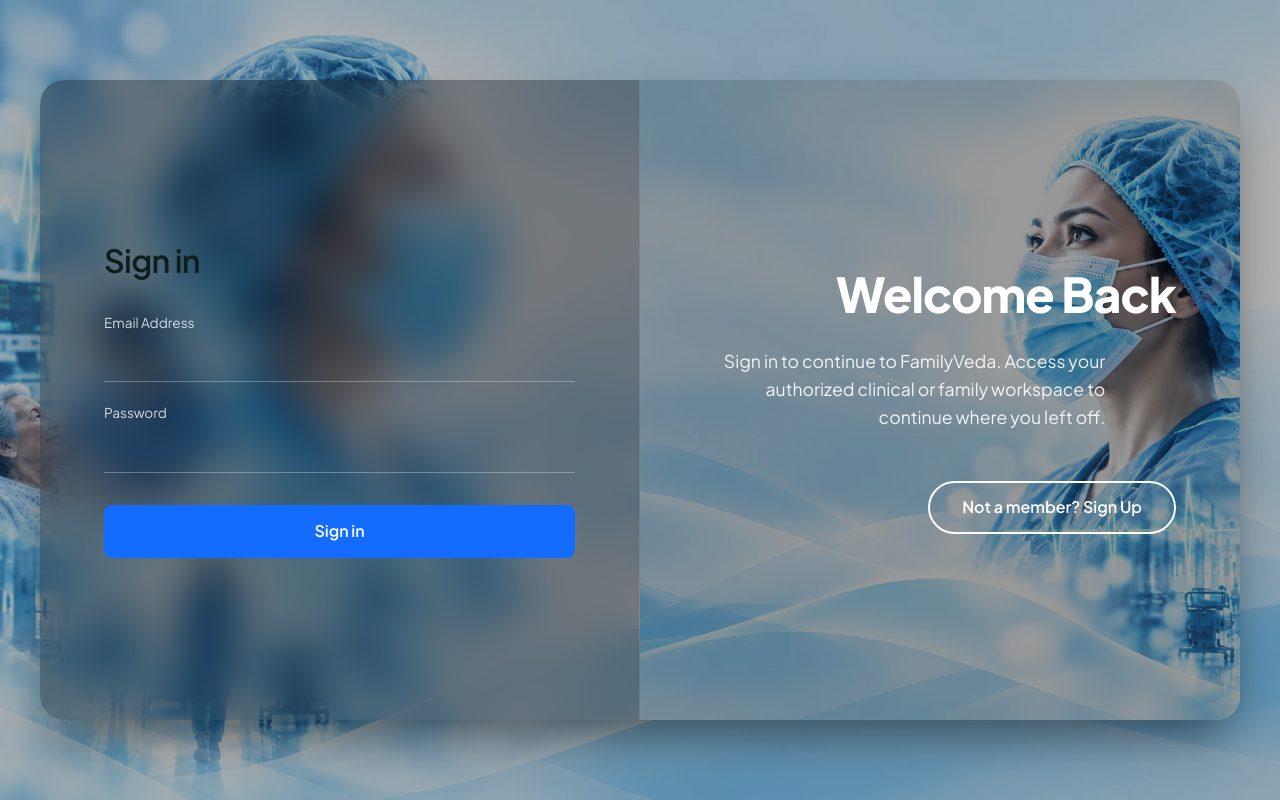
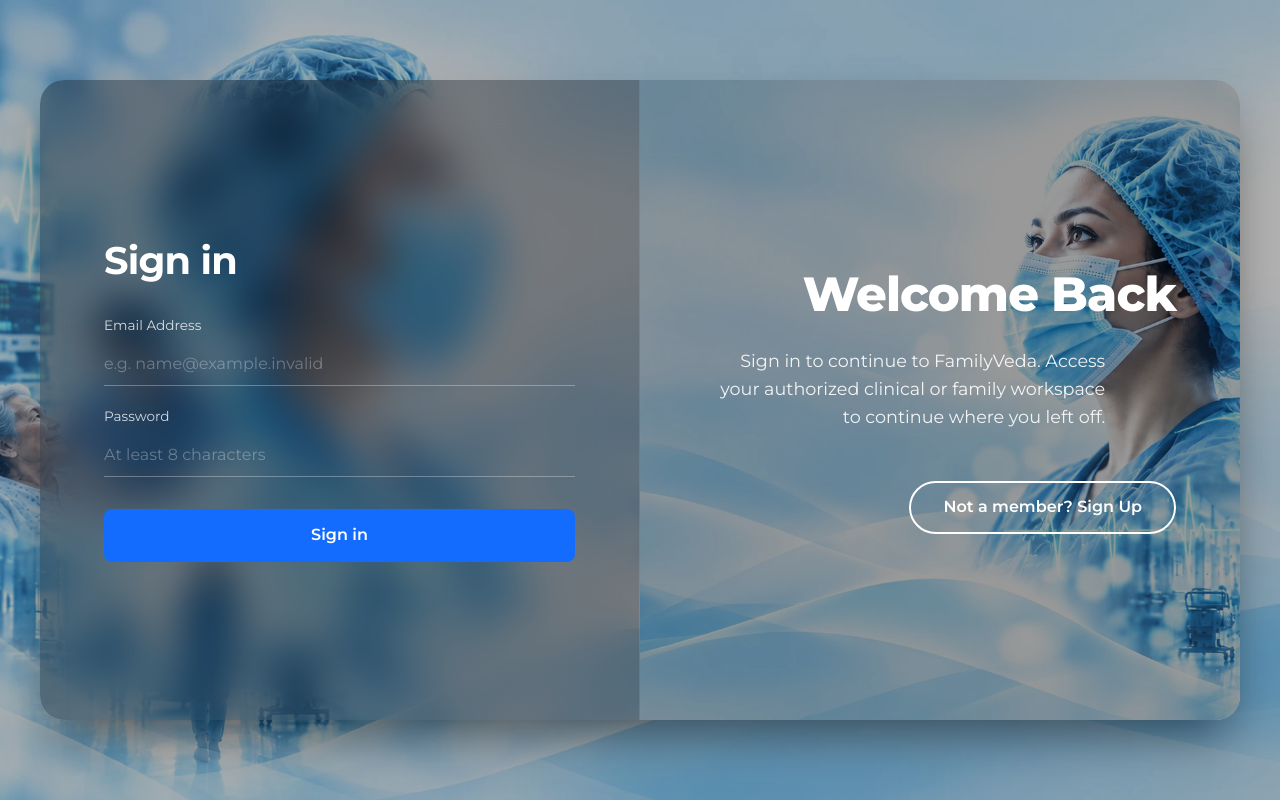
Before and after one commit to sahansbandara/Family-Veda-SEF-Project, a React (Vite) app in the folder web/: page /login in a window 1280 px wide. Built offline with nearby package versions, Linux system fonts and the light colour scheme; no server answers.

Commit message:
style(s1): switch to Montserrat font, fix heading colors, add input placeholders

```diff
--- a/web/index.html
+++ b/web/index.html
@@ -11,7 +11,7 @@
     <meta name="viewport" content="width=device-width, initial-scale=1.0" />
     <link rel="preconnect" href="https://fonts.googleapis.com" />
     <link rel="preconnect" href="https://fonts.gstatic.com" crossorigin />
-    <link href="https://fonts.googleapis.com/css2?family=Plus+Jakarta+Sans:wght@400;500;600;700;800&display=swap" rel="stylesheet" />
+    <link href="https://fonts.googleapis.com/css2?family=Montserrat:wght@400;500;600;700;800&display=swap" rel="stylesheet" />
 
     <title>Family Veda — Clinical workspace</title>
     <meta name="description" content="Clinical decision-support workspace. Every AI draft is reviewed by a licensed doctor before a patient sees it." />
--- a/web/src/pages/auth/AuthPage.tsx
+++ b/web/src/pages/auth/AuthPage.tsx
@@ -247,7 +247,7 @@ export function AuthPage() {
 
           {/* Register Form */}
           <div className="auth-form-content auth-form-register">
-            <h2 style={{ fontSize: '2rem', marginBottom: '16px' }}>Sign up</h2>
+            <h2 style={{ fontSize: '2.4rem', fontWeight: 700, marginBottom: '24px', color: 'white' }}>Sign up</h2>
 
             <AuthStepper steps={steps} currentStep={regStep} />
 
@@ -289,7 +289,7 @@ export function AuthPage() {
                   </div>
                   <div className="auth-form-group">
                     <label htmlFor="reg-email">Email Address</label>
-                    <input id="reg-email" type="email" className="auth-form-input" value={regEmail} required autoComplete="email" onChange={(e) => setRegEmail(e.target.value)} />
+                    <input id="reg-email" type="email" className="auth-form-input" placeholder="e.g. name@example.invalid" value={regEmail} required autoComplete="email" onChange={(e) => setRegEmail(e.target.value)} />
                   </div>
                   <div className="auth-form-group" style={{ opacity: 0.5 }}>
                     <label>Mobile Number <em>(Coming Soon)</em></label>
@@ -297,11 +297,11 @@ export function AuthPage() {
                   </div>
                   <div className="auth-form-group">
                     <label htmlFor="reg-password">Create Password</label>
-                    <input id="reg-password" type="password" className="auth-form-input" value={regPassword} required minLength={12} onChange={(e) => setRegPassword(e.target.value)} />
+                    <input id="reg-password" type="password" className="auth-form-input" placeholder="At least 8 characters" value={regPassword} required minLength={12} onChange={(e) => setRegPassword(e.target.value)} />
                   </div>
                   <div className="auth-form-group">
                     <label htmlFor="reg-confirm">Confirm Password</label>
-                    <input id="reg-confirm" type="password" className="auth-form-input" value={regConfirm} required onChange={(e) => setRegConfirm(e.target.value)} />
+                    <input id="reg-confirm" type="password" className="auth-form-input" placeholder="Confirm your password" value={regConfirm} required onChange={(e) => setRegConfirm(e.target.value)} />
                   </div>
                 </div>
               )}
@@ -445,17 +445,17 @@ export function AuthPage() {
 
           {/* Login Form */}
           <div className="auth-form-content auth-form-login">
-            <h2 style={{ fontSize: '2rem', marginBottom: '32px' }}>Sign in</h2>
+            <h2 style={{ fontSize: '2.4rem', fontWeight: 700, marginBottom: '32px', color: 'white' }}>Sign in</h2>
 
             <form onSubmit={handleLogin} noValidate>
               <div className="auth-form-group">
                 <label htmlFor="login-email">Email Address</label>
-                <input id="login-email" type="email" className="auth-form-input" value={loginEmail} required autoComplete="email" onChange={(e) => setLoginEmail(e.target.value)} />
+                <input id="login-email" type="email" className="auth-form-input" placeholder="e.g. name@example.invalid" value={loginEmail} required autoComplete="email" onChange={(e) => setLoginEmail(e.target.value)} />
               </div>
 
               <div className="auth-form-group">
                 <label htmlFor="login-password">Password</label>
-                <input id="login-password" type="password" className="auth-form-input" value={loginPassword} required autoComplete="current-password" onChange={(e) => setLoginPassword(e.target.value)} />
+                <input id="login-password" type="password" className="auth-form-input" placeholder="At least 8 characters" value={loginPassword} required autoComplete="current-password" onChange={(e) => setLoginPassword(e.target.value)} />
               </div>
 
               {(loginError || (mode === 'login' && authError)) && (
--- a/web/src/styles/commercial-auth.css
+++ b/web/src/styles/commercial-auth.css
@@ -363,7 +363,7 @@ select.auth-form-input option {
 
 
 .auth-page-root {
-  font-family: 'Plus Jakarta Sans', sans-serif;
+  font-family: 'Montserrat', sans-serif;
 }
 
 .auth-mode-switch-btn {
@@ -386,10 +386,10 @@ select.auth-form-input option {
 }
 
 .auth-text-panel h1 {
-  font-family: 'Plus Jakarta Sans', sans-serif;
+  font-family: 'Montserrat', sans-serif;
   letter-spacing: -1px;
 }
 
 .auth-page-root, .auth-page-root * {
-  font-family: 'Plus Jakarta Sans', -apple-system, BlinkMacSystemFont, 'Segoe UI', Roboto, Helvetica, Arial, sans-serif, 'Apple Color Emoji', 'Segoe UI Emoji', 'Segoe UI Symbol' !important;
+  font-family: 'Montserrat', -apple-system, BlinkMacSystemFont, 'Segoe UI', Roboto, Helvetica, Arial, sans-serif, 'Apple Color Emoji', 'Segoe UI Emoji', 'Segoe UI Symbol' !important;
 }
```
Also changed, not shown: 5 other files (tests, documents, lock files or other folders).
